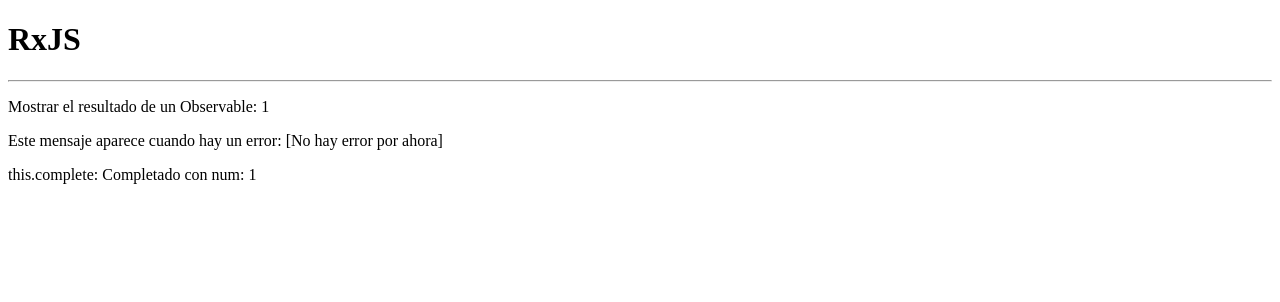
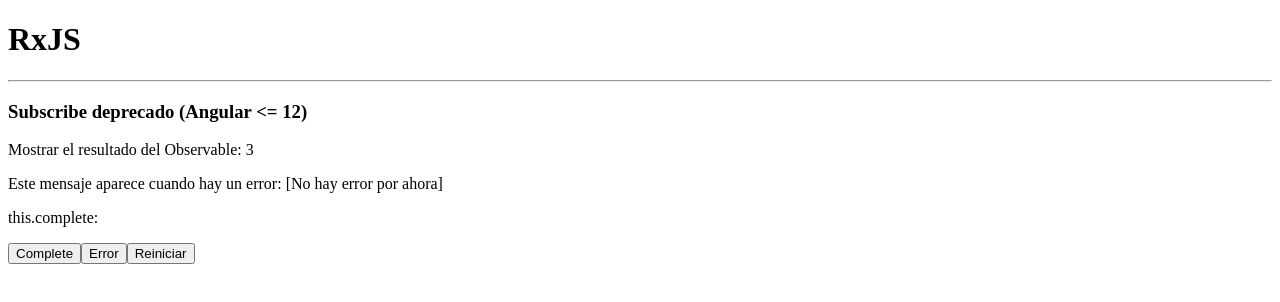
Before and after one commit to ClaudiaQuezadaRiquelme/yirsis-05-rxjs-directivas, an Angular app: page / in a window 1280 px wide. Shown: the top 302 px of the page. Built offline with nearby package versions, Linux system fonts and the light colour scheme.

Commit message:
show subscribe deprecado

```diff
--- a/src/app/reactive/reactive-container/reactive-container.component.html
+++ b/src/app/reactive/reactive-container/reactive-container.component.html
@@ -1,3 +1,7 @@
-<p>Mostrar el resultado de un Observable: {{num}}</p>
-<p>Este mensaje aparece cuando hay un error: {{error || '[No hay error por ahora]'}}</p>
-<p>this.complete: {{complete}}</p>
+<h3>Subscribe deprecado (Angular <= 12)</h3>
+<p>Mostrar el resultado del Observable: {{numSubscribeDeprecado}}</p>
+<p>Este mensaje aparece cuando hay un error: {{errorSubscribeDeprecado || '[No hay error por ahora]'}}</p>
+<p>this.complete: {{completeSubscribeDeprecado}}</p>
+<button (click)="toCompleteSubscribeDeprecado()">Complete</button>
+<button (click)="toErrorSubscribeDeprecado()">Error</button>
+<button (click)="reiniciarSubscribeDeprecado()">Reiniciar</button>
--- a/src/app/reactive/reactive-container/reactive-container.component.ts
+++ b/src/app/reactive/reactive-container/reactive-container.component.ts
@@ -7,11 +7,23 @@
   styleUrls: ['./reactive-container.component.css']
 })
 export class ReactiveContainerComponent implements OnInit {
+
+  numSubscribeDeprecado: number = 0;
+  errorSubscribeDeprecado: string = '';
+  completeSubscribeDeprecado: string = '';
+  completarSD: boolean = false;
+  errorSD: boolean = false;
+  reiniciarSD: boolean = false;
+
   num: number = 0;
   error: string = '';
   complete: string = '';
 
   constructor() {
+    this.executeMiObservableDeprecado();
+
+
+
     const miObservable = new Observable<number>((observer)=> {
       let numObservable = 0;
       setInterval(()=> {
@@ -42,4 +54,65 @@
   ngOnInit(): void {
 
   }
+
+  executeMiObservableDeprecado() {
+    const miObservableDeprecado = new Observable<number>((observer)=> {
+      let numObservableDeprecado = 0;
+      setInterval(()=> {
+        if (this.reiniciarSD) {
+          numObservableDeprecado = 0;
+          this.reiniciarSD = false;
+        }
+        numObservableDeprecado++;
+        observer.next(numObservableDeprecado);
+
+        if (this.completarSD) {
+          observer.complete();
+        }
+        if (this.errorSD) {
+          observer.error('Número erróneo.');
+        }
+      }, 1500);
+    });
+
+    miObservableDeprecado.subscribe(
+      (result)=> {
+        this.numSubscribeDeprecado = result;
+      },
+      (error) => {
+        console.log('error:', error);
+
+        this.errorSubscribeDeprecado = error;
+      },
+      () => { // complete
+        this.completeSubscribeDeprecado = `Completado con num: ${this.numSubscribeDeprecado}`;
+      }
+    );
+
+  }
+
+  variablesSubscribeDeprecadoReiniciar() {
+    this.completarSD = false;
+    this.errorSD = false;
+    this.errorSubscribeDeprecado = '';
+    this.completeSubscribeDeprecado = '';
+  }
+
+  reiniciarSubscribeDeprecado() {
+    this.reiniciarSD = true;
+    if (this.errorSD || this.completarSD) { // executeAgainSD
+      this.numSubscribeDeprecado = 0;
+      this.reiniciarSD = false;
+      this.variablesSubscribeDeprecadoReiniciar();
+      this.executeMiObservableDeprecado();
+    }
+  }
+
+  toCompleteSubscribeDeprecado() {
+    this.completarSD = true;
+  }
+
+  toErrorSubscribeDeprecado() {
+    this.errorSD = true;
+  }
 }
```
